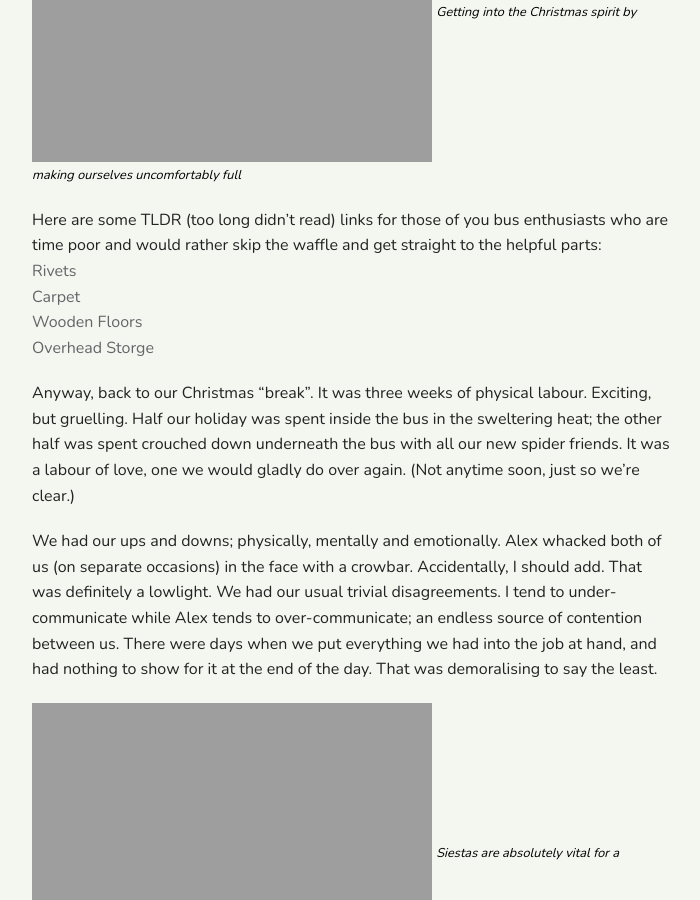
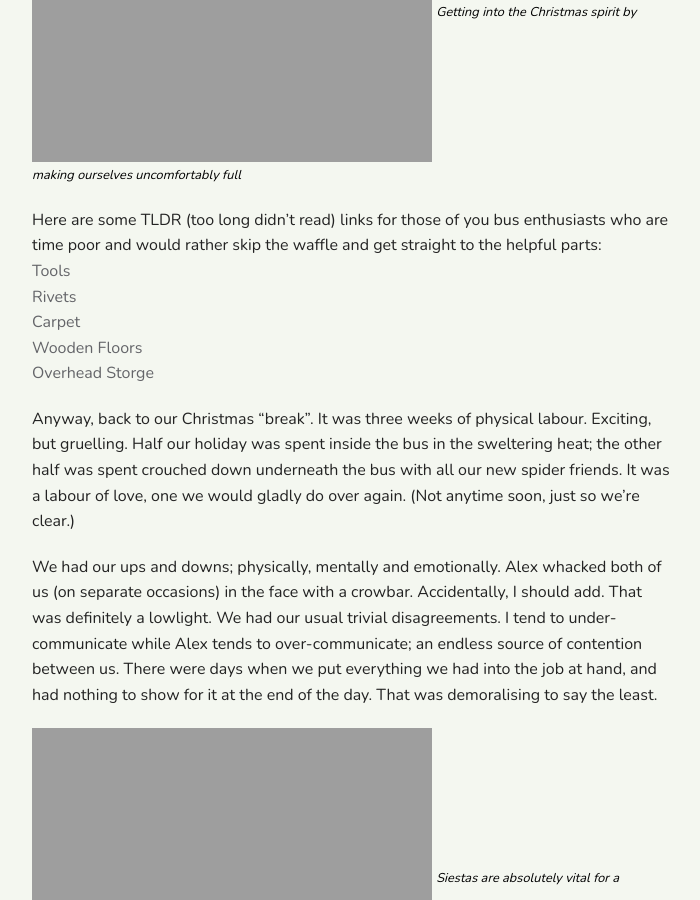
Before and after one commit to vendablefall/littlekiwibus, a Jekyll site: the page built from _posts/2019-01-14-demolishing-the-bus-interior.md, in a window 1280 px wide and 900 px high, scrolled down 1406 px. Shown: the whole window, without its empty margins (288-988 px from the left). Built offline with Jekyll 4.4.1, drawn with Linux system fonts in a browser that asks for light colours; Markdown is read by kramdown in place of the engine named in the settings; comment, search, counter and statistics services are not loaded.

Commit message:
added tools link

```diff
--- a/_posts/2019-01-14-demolishing-the-bus-interior.md
+++ b/_posts/2019-01-14-demolishing-the-bus-interior.md
@@ -17,6 +17,7 @@ We're back! Back into our routines after three very exciting weeks in New Zealan
 
 
 Here are some TLDR (too long didn't read) links for those of you bus enthusiasts who are time poor and would rather skip the waffle and get straight to the helpful parts: <br>
+<a HREF="#tools">Tools</a> <br>
 <a HREF="#rivets">Rivets</a> <br>
 <a HREF="#carpet">Carpet</a> <br>
 <a HREF="#floors">Wooden Floors</a> <br>
@@ -33,6 +34,8 @@ But we accomplished everything we set out to, and got through it in one piece. W
 
 <img src="{{site.url}}/images/demolishing-the-bus-interior/blindfold.jpg"/>
 <a class="image-captions">Being led to our bus, about to see her in the flesh for the first time! *So nervous.* </a>
+
+<div id="tools"></div>
 
 ### Tools
 So, to get you started, here is a list of tools that will make the demolition stages a whole lot easier:
```
